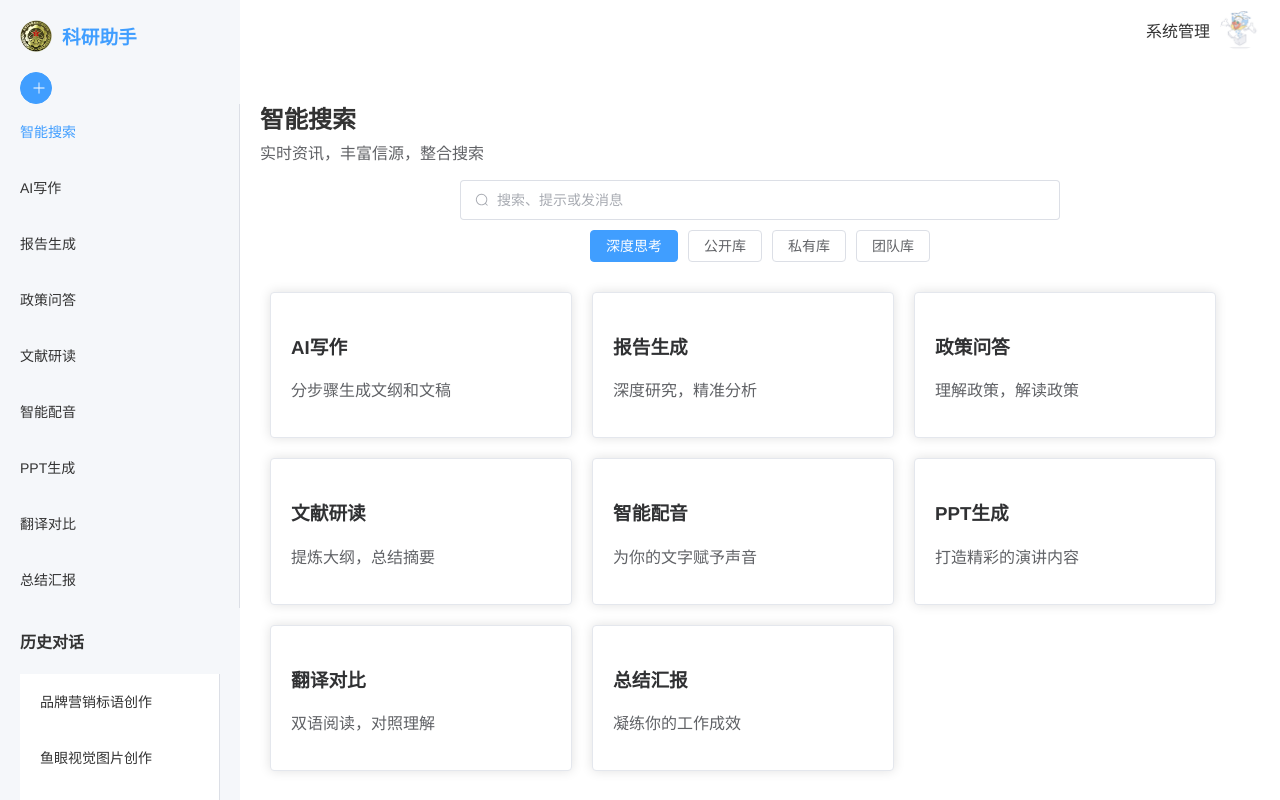
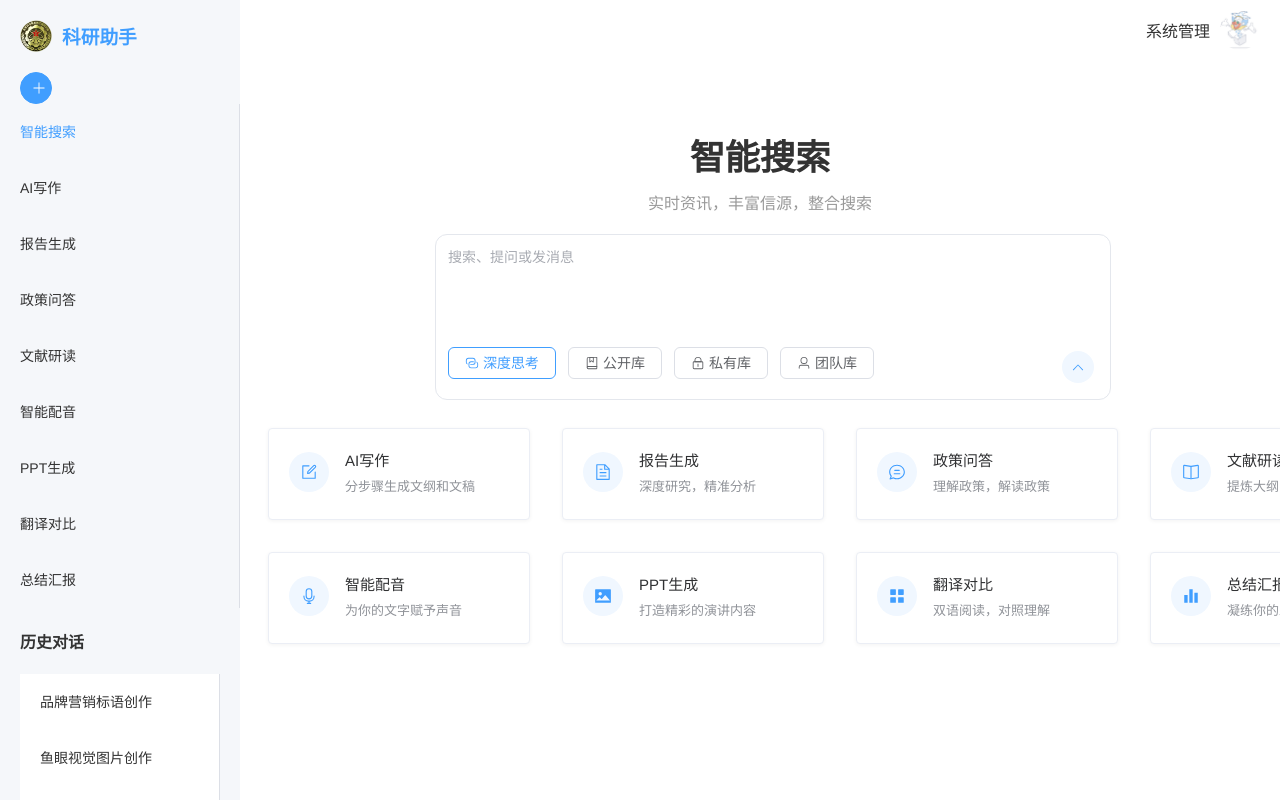
Before and after one commit to Young-2000/vue-scientific-assistant, a Vue app: page /search in a window 1280 px wide. Built offline with nearby package versions, Linux system fonts and the light colour scheme.

Commit message:
修改了智能搜索界面样式

```diff
--- a/src/components/ModuleCard.vue
+++ b/src/components/ModuleCard.vue
@@ -0,0 +1,81 @@
+<template>
+  <el-card class="module-card" shadow="hover">
+    <div class="card-content">
+      <div class="icon-container">
+        <el-icon :size="18">
+          <component :is="icon || Menu" />
+        </el-icon>
+      </div>
+      <div class="text-container">
+        <h3>{{ title }}</h3>
+        <p>{{ description }}</p>
+      </div>
+    </div>
+  </el-card>
+</template>
+
+<script setup>
+import { Menu } from '@element-plus/icons-vue';
+
+// eslint-disable-next-line no-undef
+defineProps({
+  title: {
+    type: String,
+    required: true
+  },
+  description: {
+    type: String,
+    required: true
+  },
+  icon: {
+    type: Object,
+    default: null
+  }
+});
+</script>
+
+<style scoped>
+.module-card {
+  width: 260px;
+  height: 90px;
+  margin: 8px;
+  transition: all 0.3s ease;
+  cursor: pointer;
+  border: 1px solid #ebeef5;
+  box-shadow: 0 1px 4px rgba(0, 0, 0, 0.05);
+}
+
+.module-card:hover {
+  transform: scale(1.02);
+}
+
+.card-content {
+  display: flex;
+  align-items: center;
+  height: 100%;
+}
+
+.icon-container {
+  margin-right: 16px;
+  color: #409EFF;
+  width: 40px;
+  height: 40px;
+  border-radius: 50%;
+  display: flex;
+  justify-content: center;
+  align-items: center;
+  background-color: #f0f7ff;
+}
+
+.text-container h3 {
+  margin: 0 0 6px 0;
+  font-size: 15px;
+  font-weight: 500;
+}
+
+.text-container p {
+  margin: 0;
+  font-size: 13px;
+  color: #909399;
+}
+</style>
--- a/src/components/SearchBar.vue
+++ b/src/components/SearchBar.vue
@@ -1,27 +1,44 @@
 <template>
-  <div class="search-bar">
-    <el-input
-      v-model="query"
-      placeholder="搜索、提示或发消息"
-      size="large"
-      style="width: 100%; max-width: 600px;"
-    >
-      <template #prefix>
-        <el-icon><Search /></el-icon>
-      </template>
-    </el-input>
-    <div style="margin-top: 10px;">
-      <el-button type="primary" @click="onSearch">深度思考</el-button>
-      <el-button>公开库</el-button>
-      <el-button>私有库</el-button>
-      <el-button>团队库</el-button>
+  <div class="search-wrapper">
+    <div class="search-container">
+      <div class="search-input-group">
+        <el-input
+          v-model="query"
+          type="textarea"
+          :rows="4"
+          placeholder="搜索、提问或发消息"
+          resize="none"
+          class="custom-input"
+        />
+      </div>
+      <div class="search-options">
+        <el-button class="active-option" @click="onSearch">
+          <el-icon class="option-icon"><Connection /></el-icon>
+          深度思考
+        </el-button>
+        <el-button>
+          <el-icon class="option-icon"><Collection /></el-icon>
+          公开库
+        </el-button>
+        <el-button>
+          <el-icon class="option-icon"><Lock /></el-icon>
+          私有库
+        </el-button>
+        <el-button>
+          <el-icon class="option-icon"><User /></el-icon>
+          团队库
+        </el-button>
+      </div>
+      <el-button class="submit-button" circle @click="onSearch">
+        <el-icon><ArrowUp /></el-icon>
+      </el-button>
     </div>
   </div>
 </template>
 
 <script setup>
 import { ref } from 'vue';
-import { Search } from '@element-plus/icons-vue';
+import { ArrowUp, Connection, Collection, Lock, User } from '@element-plus/icons-vue';
 
 const query = ref('');
 
@@ -32,12 +49,135 @@ const onSearch = () => {
 </script>
 
 <style scoped>
-.search-bar {
+.search-wrapper {
+  max-width: 650px;
+  width: 100%;
+}
+
+.search-container {
+  width: 100%;
+  padding: 12px;
+  background-color: #ffffff;
+  border: 1px solid #e4e7ed;
+  border-radius: 12px;
+  box-shadow: none;
+  position: relative;
+}
+
+.search-input-group {
   display: flex;
-  flex-direction: column;
-  align-items: center;
+  align-items: flex-start;
+  margin-bottom: 16px;
+  border: none;
+  padding-left: 0;
+  margin-left: 0;
 }
-.search-bar .el-button + .el-button {
-  margin-left: 10px;
+
+.search-input-group .el-input {
+  flex: 1;
+}
+
+/* 使用>>>深度选择器彻底去除边框 */
+.search-input-group .custom-input >>> .el-textarea__inner {
+  border: 0;
+  border-radius: 8px;
+  padding: 0;
+  box-shadow: none !important;
+  resize: none;
+  background: transparent;
+  /* 自定义滚动条样式 */
+  scrollbar-width: thin;
+  scrollbar-color: rgba(144, 147, 153, 0.3) transparent;
+}
+
+/* 针对Webkit浏览器（Chrome、Safari等）的滚动条样式 */
+.search-input-group .custom-input >>> .el-textarea__inner::-webkit-scrollbar {
+  width: 6px;
+}
+
+.search-input-group .custom-input >>> .el-textarea__inner::-webkit-scrollbar-track {
+  background: #f1f1f1;
+  border-radius: 10px;
+}
+
+.search-input-group .custom-input >>> .el-textarea__inner::-webkit-scrollbar-thumb {
+  background-color: #c0c4cc;
+  border-radius: 10px;
+  border: 1px solid #f1f1f1;
+}
+
+.search-input-group .custom-input >>> .el-textarea__inner::-webkit-scrollbar-thumb:hover {
+  background-color: #909399;
+}
+
+/* 去掉上下箭头 */
+.search-input-group .custom-input >>> .el-textarea__inner::-webkit-scrollbar-button {
+  display: none;
+}
+
+.search-input-group .custom-input >>> .el-textarea__wrapper {
+  box-shadow: none !important;
+  border: 0;
+  padding: 0;
+  background: transparent;
+}
+
+.search-input-group .custom-input >>> .el-textarea__wrapper.is-focus {
+  box-shadow: none !important;
+  border: 0;
+  background: transparent;
+}
+
+.search-options {
+  margin-top: 0;
+  display: flex;
+  flex-wrap: wrap;
+  padding-bottom: 8px;
+  padding-left: 0;
+}
+
+.search-options .el-button {
+  border-radius: 6px;
+  height: 32px;
+  padding: 0 16px;
+  margin-bottom: 0;
+  background-color: transparent;
+  border: 1px solid #dcdfe6;
+  color: #606266;
+}
+
+.search-options .el-button.active-option {
+  border-color: #409EFF;
+  color: #409EFF;
+}
+
+.option-icon {
+  margin-right: 4px;
+  font-size: 14px;
+}
+
+.search-options .active-option .option-icon {
+  color: #409EFF;
+}
+
+.submit-button {
+  position: absolute;
+  right: 16px;
+  bottom: 16px;
+  background-color: #f0f7ff;
+  border: none;
+  color: #409EFF;
+}
+
+@media (max-width: 768px) {
+  .search-options {
+    justify-content: space-between;
+  }
+
+  .search-options .el-button {
+    margin-right: 0;
+    flex-grow: 1;
+    margin-bottom: 0;
+  }
 }
 </style>
--- a/src/views/IntelligentSearch.vue
+++ b/src/views/IntelligentSearch.vue
@@ -1,61 +1,77 @@
 <template>
-  <div>
-    <h2>智能搜索</h2>
-    <p>实时资讯，丰富信源，整合搜索</p>
+  <div class="intelligent-search-view">
+    <h2 class="main-title">智能搜索</h2>
+    <p class="subtitle">实时资讯，丰富信源，整合搜索</p>
     <!-- 搜索输入组件 -->
     <SearchBar />
 
     <!-- 功能模块入口卡片 -->
-    <div class="module-cards" style="display: flex; flex-wrap: wrap; margin-top: 20px;">
-      <el-card class="box-card" style="width: 300px; margin: 10px;">
-        <h3>AI写作</h3>
-        <p>分步骤生成文纲和文稿</p>
-      </el-card>
-      <el-card class="box-card" style="width: 300px; margin: 10px;">
-        <h3>报告生成</h3>
-        <p>深度研究，精准分析</p>
-      </el-card>
-      <el-card class="box-card" style="width: 300px; margin: 10px;">
-        <h3>政策问答</h3>
-        <p>理解政策，解读政策</p>
-      </el-card>
-      <el-card class="box-card" style="width: 300px; margin: 10px;">
-        <h3>文献研读</h3>
-        <p>提炼大纲，总结摘要</p>
-      </el-card>
-      <el-card class="box-card" style="width: 300px; margin: 10px;">
-        <h3>智能配音</h3>
-        <p>为你的文字赋予声音</p>
-      </el-card>
-      <el-card class="box-card" style="width: 300px; margin: 10px;">
-        <h3>PPT生成</h3>
-        <p>打造精彩的演讲内容</p>
-      </el-card>
-      <el-card class="box-card" style="width: 300px; margin: 10px;">
-        <h3>翻译对比</h3>
-        <p>双语阅读，对照理解</p>
-      </el-card>
-      <el-card class="box-card" style="width: 300px; margin: 10px;">
-        <h3>总结汇报</h3>
-        <p>凝练你的工作成效</p>
-      </el-card>
+    <div class="module-cards">
+      <ModuleCard
+        v-for="module in modules"
+        :key="module.title"
+        :title="module.title"
+        :description="module.description"
+        :icon="module.icon"
+      />
     </div>
   </div>
 </template>
 
 <script setup>
 import SearchBar from '@/components/SearchBar.vue';
+import ModuleCard from '@/components/ModuleCard.vue';
+import { Edit, Document, ChatLineRound, Reading, Microphone, PictureFilled, Translation, Histogram } from '@element-plus/icons-vue';
+
+const modules = [
+  { title: 'AI写作', description: '分步骤生成文纲和文稿', icon: Edit },
+  { title: '报告生成', description: '深度研究，精准分析', icon: Document },
+  { title: '政策问答', description: '理解政策，解读政策', icon: ChatLineRound },
+  { title: '文献研读', description: '提炼大纲，总结摘要', icon: Reading },
+  { title: '智能配音', description: '为你的文字赋予声音', icon: Microphone },
+  { title: 'PPT生成', description: '打造精彩的演讲内容', icon: PictureFilled },
+  { title: '翻译对比', description: '双语阅读，对照理解', icon: Translation },
+  { title: '总结汇报', description: '凝练你的工作成效', icon: Histogram }
+];
 </script>
 
 <style scoped>
-h2 {
-  margin-bottom: 0;
+.intelligent-search-view {
+  display: flex;
+  flex-direction: column;
+  justify-content: flex-start;
+  align-items: center;
+  height: 100%;
+  padding: 20px 0 40px 0;
+
 }
-p {
-  color: #606266;
-  margin-top: 5px;
+
+.main-title {
+  font-size: 2.2rem;
+  font-weight: bold;
+  margin-bottom: 6px;
+  color: #333;
 }
-.box-card {
-  cursor: pointer;
+
+.subtitle {
+  font-size: 1rem;
+  color: #999;
+  margin-top: 4px;
+  margin-bottom: 20px;
+}
+
+.module-cards {
+  display: grid;
+  grid-template-columns: repeat(4, 1fr);
+  gap: 16px;
+  margin-top: 20px;
+  width: 100%;
+  max-width: 1120px;
+}
+
+@media (max-width: 768px) {
+  .module-cards {
+    grid-template-columns: repeat(2, 1fr);
+  }
 }
 </style>
```
